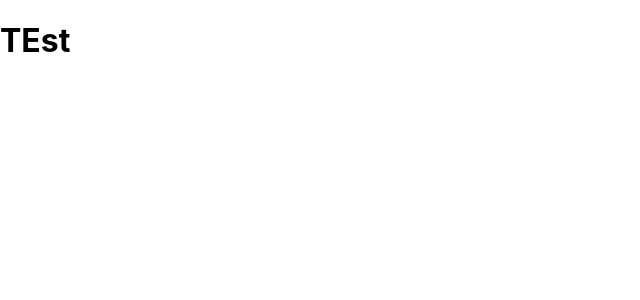
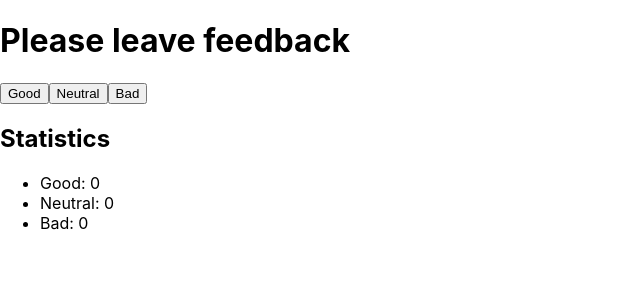
Before and after one commit to JakubPiksa/goit-react-hw-02-feedback, a React (Create React App) app: page / in a window 1280 px wide. Shown: the top 300 px of the page, without its empty margins (0-640 px from the left). Built offline with nearby package versions, Linux system fonts and the light colour scheme.

Commit message:
okay getting started

```diff
--- a/src/components/FeedbackOptions/FeedbackOptions.jsx
+++ b/src/components/FeedbackOptions/FeedbackOptions.jsx
@@ -2,10 +2,21 @@ import React, { Component } from 'react';
 import styles from './feedbackOptions.module.css';
 
 
-class FeedbackOptions extends Component {
-    render() {
-        return <h1>TEst</h1>
-    }
+const FeedbackOptions = () => {
+    return (
+        <div>
+            <h1>Please leave feedback</h1>
+            <button>Good</button>
+            <button>Neutral</button>
+            <button>Bad</button>
+            <h2>Statistics</h2>
+            <ul>
+                <li>Good: 0</li>
+                <li>Neutral: 0</li>
+                <li>Bad: 0</li>
+            </ul>
+        </div>
+    );
 };
 
 export default FeedbackOptions;
```
Also changed, not shown: src/components/App.jsx (+7 -4 lines), src/components/Statistics/Statistics.jsx (added), src/components/Statistics/statistics.css (added).
